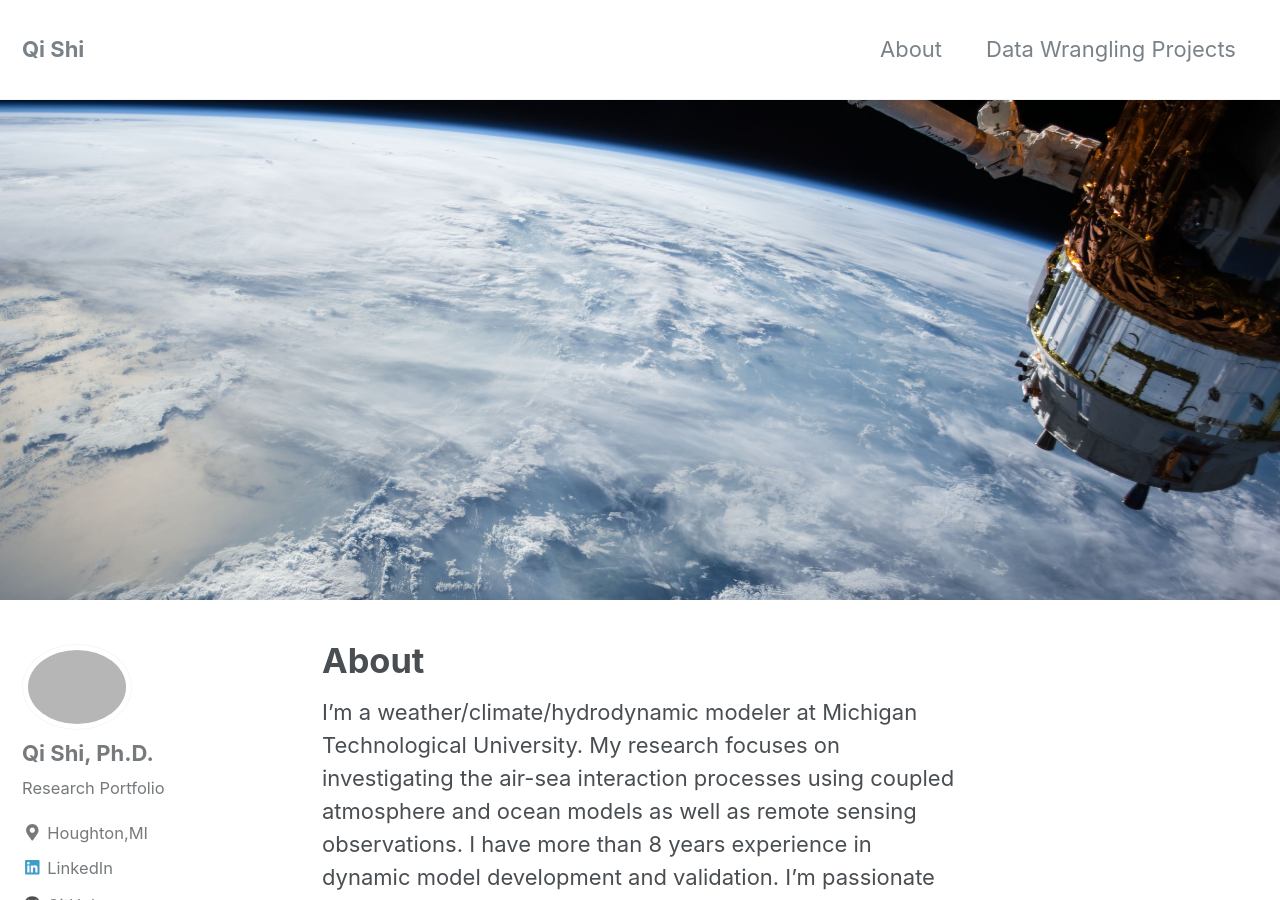
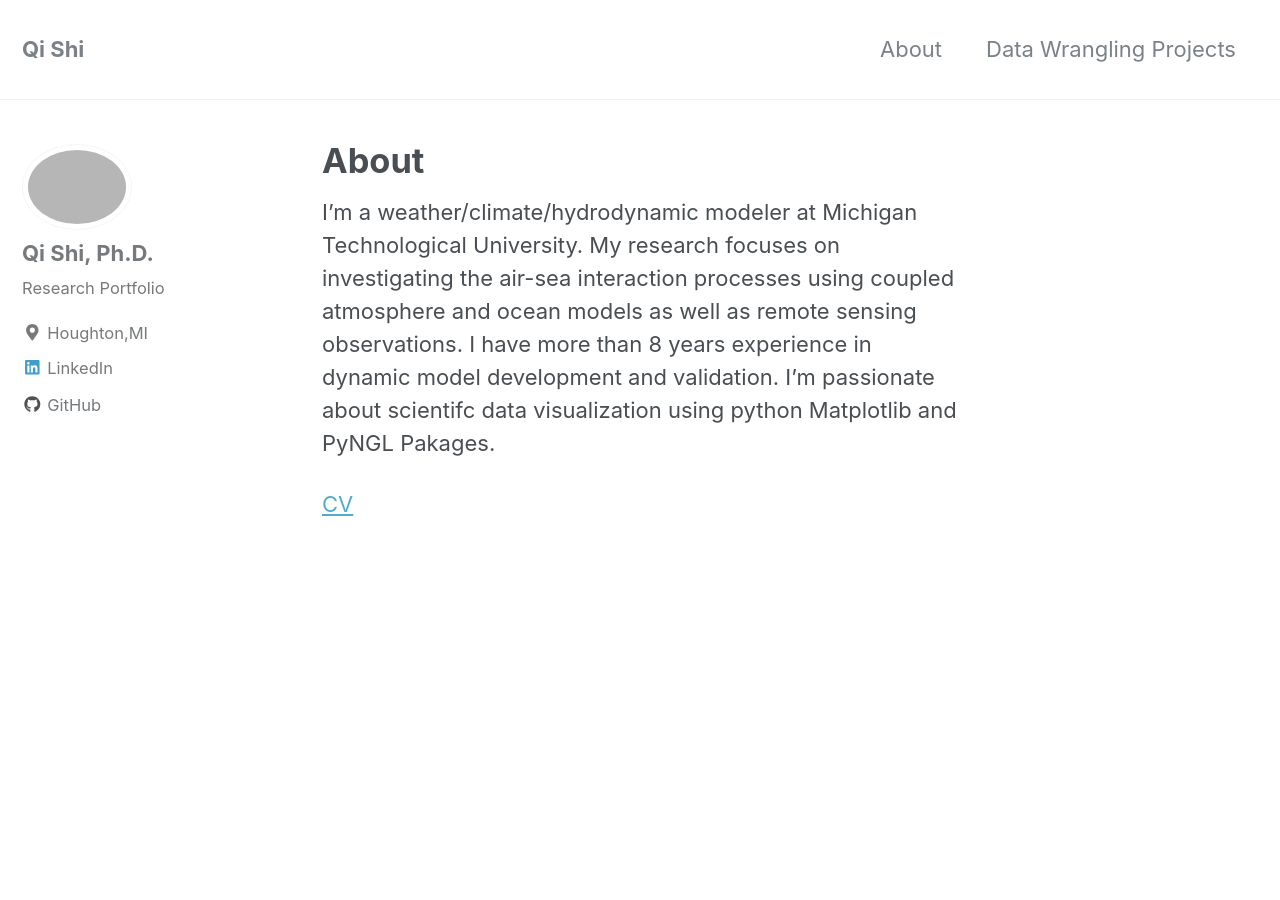
Before and after one commit to qishiphd/qishiphd.github.io, a Jekyll site: the page built from _pages/about.md, in a window 1280 px wide and 900 px high. Built offline with Jekyll 4.4.1, drawn with Linux system fonts in a browser that asks for light colours; nearby versions of some CDN libraries.

Commit message:
Update about.md

```diff
--- a/_pages/about.md
+++ b/_pages/about.md
@@ -1,8 +1,6 @@
 ---
 title: "About"
 permalink: /about/
-header:
-  image: "/images/nasa-unsplash.jpg"
 ---
 
 I'm a weather/climate/hydrodynamic modeler at Michigan Technological University. My research focuses on investigating the air-sea interaction processes using coupled atmosphere and ocean models as well as remote sensing observations. I have more than 8 years experience in dynamic model development and validation. I'm passionate about scientifc data visualization using python Matplotlib and PyNGL Pakages.
```
